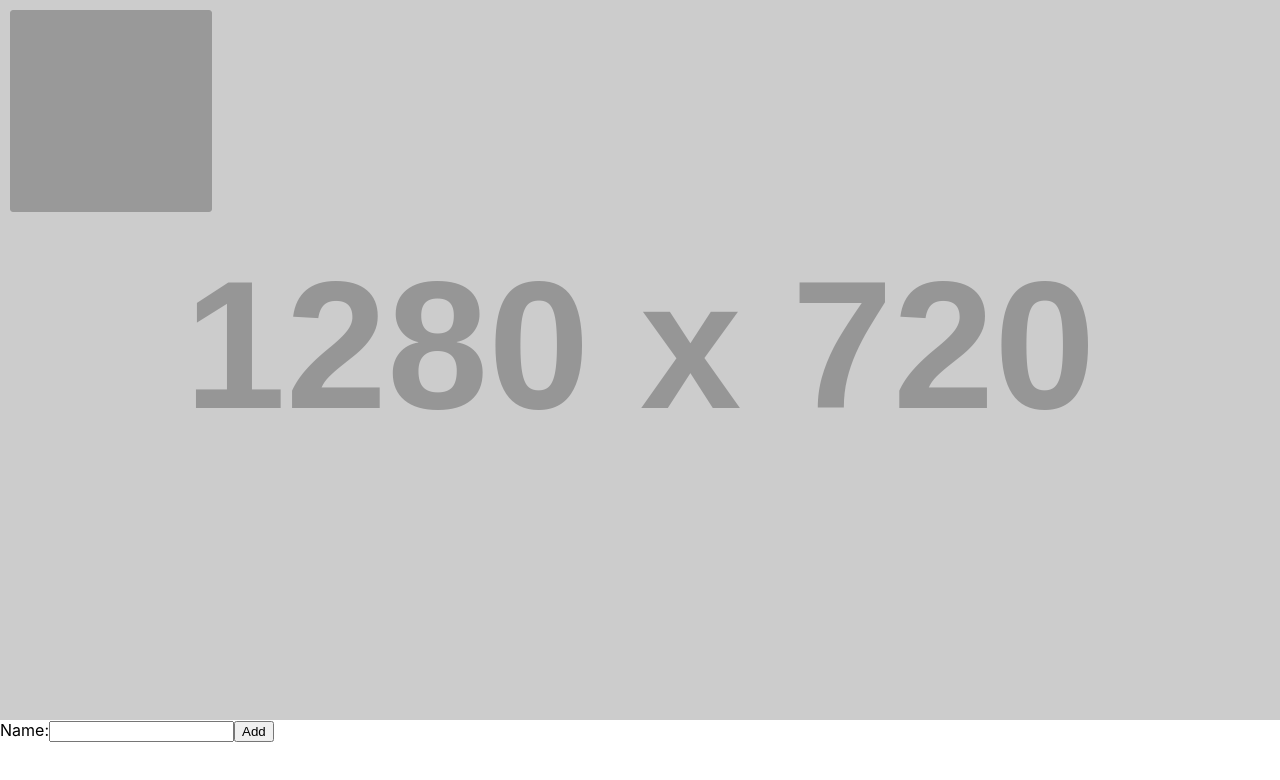
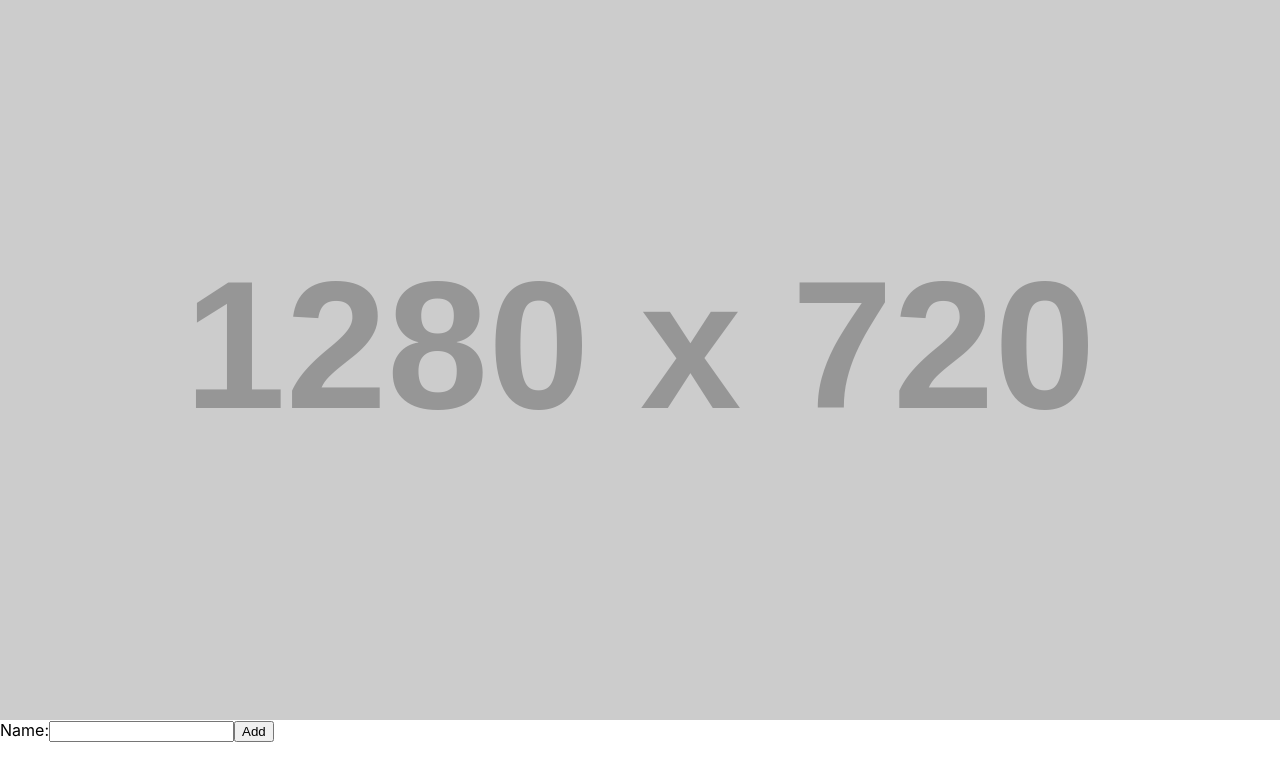
Before and after one commit to jonip9/IoT-ESP8266, a React (Create React App) app: page / in a window 1280 px wide. Shown: the top 780 px of the page. Built offline with nearby package versions, Linux system fonts and the light colour scheme.

Commit message:
monta laatikkoa

```diff
--- a/src/App.js
+++ b/src/App.js
@@ -13,11 +13,7 @@ function App() {
     <div>
       {/* Kokeilu */}
       <Blueprint>
-        <Draggable bounds="parent">
-          <div className="box">
-            {devices[0]}
-          </div>
-        </Draggable>
+        {devices}
       </Blueprint>
       <AddDevice onAddDevice={handleSetDevices} />
     </div>
@@ -61,9 +57,13 @@ function Device(props) {
 
   return (
     <div>
+      <Draggable bounds="parent">
+        <div className="box">
           <p>Name: {props.devName}</p>
           <p>Temp</p>
           <p>Hum</p>
+        </div>
+      </Draggable>
     </div>
   );
 }
```
Lines whose indentation alone changed are shown as unchanged.
